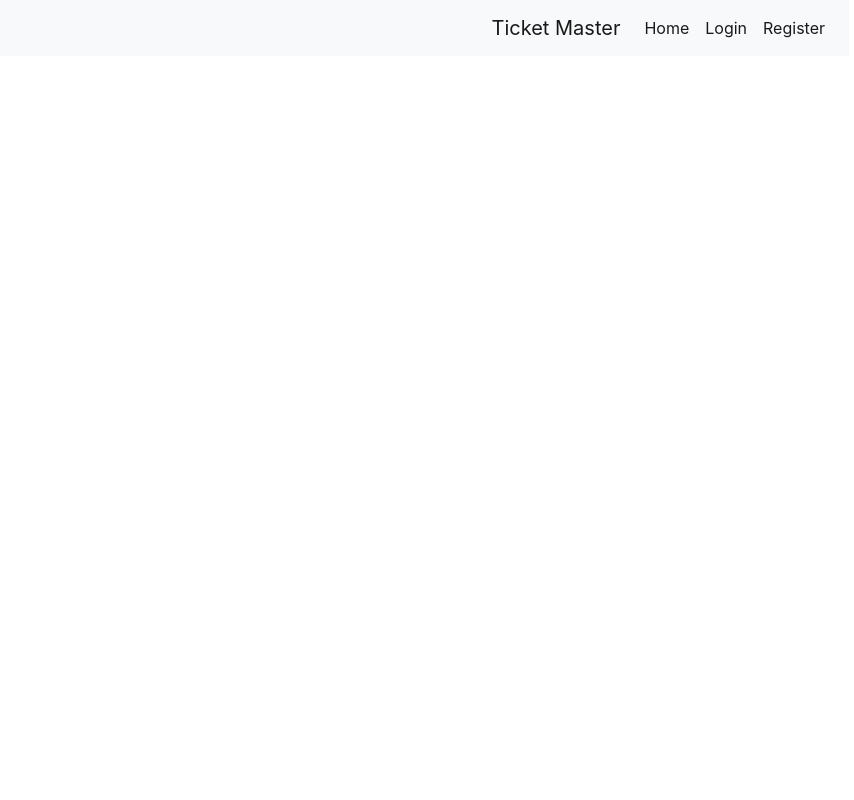
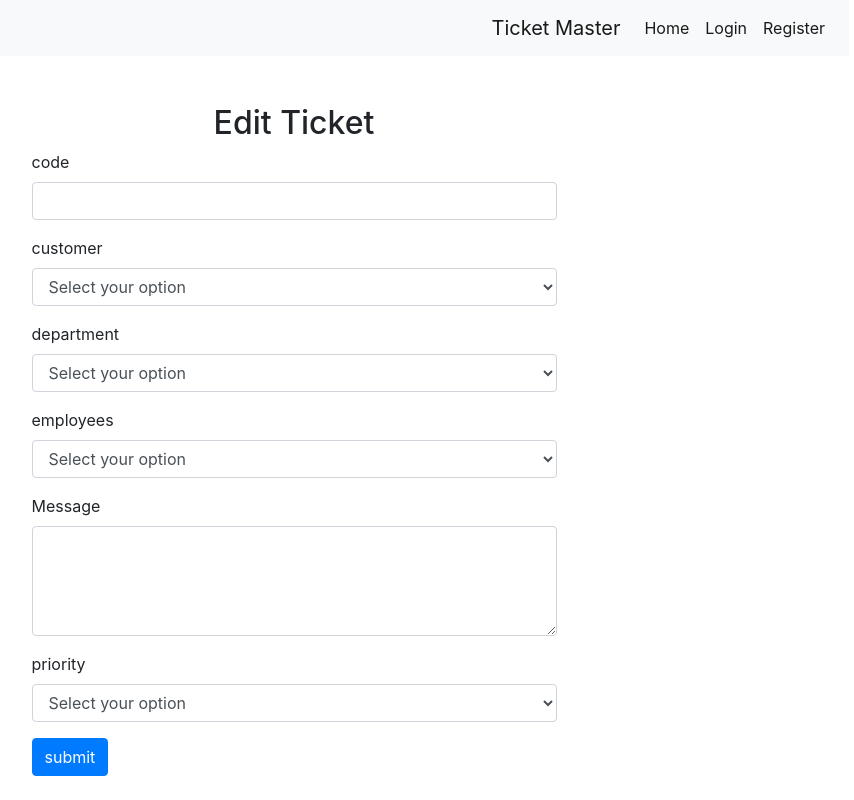
Before and after one commit to Suhas0512/Ticket_Master_Frontend, a React (Create React App) app: page /tickets/edit/1 in a window 1280 px wide. Shown: the whole page, without its empty margins (346-1200 px from the left). Built offline with nearby package versions, Linux system fonts and the light colour scheme.

Commit message:
second commit

```diff
--- a/src/App.js
+++ b/src/App.js
@@ -15,6 +15,7 @@ import EmployeesShow from './components/employees/Show';
 import EmployeesEdit from './components/employees/Edit';
 import TicketsList from './components/tickets/List';
 import TicketsNew from './components/tickets/New';
+import TicketEdit from './components/tickets/Edit'
 import Swal from 'sweetalert2';
 import { startLogout } from './actions/userAction';
 import Home from './components/Home';
@@ -91,11 +92,14 @@ function App(props) {
       <Route path="/users/login" component={Login}></Route>
       <Route path="/users/register" component={Register}></Route>
       <Route path="/users/account" component={Account}></Route>
+
       <Route path="/customers" component={CustomerList} exact={true}></Route>
       <Route path="/customers/new" component={CustomerNew}></Route>
       <Route path="/customers/edit/:id" component={CustomerEdit}></Route>
       <Route path="/customers/:id" component={CustomerShow}></Route>
+
       <Route path="/departments" component={DepartmentList} exact={true}></Route>
+
       <Route path="/employees" component={EmployeesList} exact={true}></Route>
       <Route path="/employees/new" component={EmployeesNew}></Route>
       <Route path="/employees/edit/:id" component={EmployeesEdit}></Route>
@@ -103,6 +107,7 @@ function App(props) {
 
       <Route path="/tickets" component={TicketsList} exact={true}></Route>
       <Route path="/tickets/new" component={TicketsNew}></Route>
+      <Route path="/tickets/edit/:id" component={TicketEdit}></Route>
       </Switch>
 
     </div>
--- a/src/actions/ticketsAction.js
+++ b/src/actions/ticketsAction.js
@@ -60,3 +60,24 @@ export const startRemoveTickets=(id)=>{
         })
     }
 }
+
+export const updateTicket=(ticket)=>{
+    return{
+        type:'UPDATE_TICKET',
+        payload:ticket
+    }
+}
+export const startUpdateTicket=(formData,id,redirect)=>{
+    return(dispatch)=>{
+        axios.put(`/tickets/${id}`,formData,{
+            headers:{
+                'x-auth':localStorage.getItem('authToken')
+            }
+        })
+        .then(response=>{
+            const ticket=response.data
+            dispatch(updateTicket(ticket))
+            redirect()
+        })
+    }
+}
--- /dev/null
+++ b/src/components/tickets/Edit.js
@@ -0,0 +1,22 @@
+import React from 'react'
+import { connect } from 'react-redux'
+import TicketsForm from './Form'
+import { startUpdateTicket } from '../../actions/ticketsAction'
+
+function TicketEdit(props){
+    const handleSubmit=(formData)=>{
+        const id=props.match.params.id
+        const redirect=()=>props.history.push('/tickets')
+        props.dispatch(startUpdateTicket(formData,id,redirect))
+    }
+    return (
+        <div className="col-md-6 offset-md-3">
+        <br/>
+        <br/>
+        <h2 className="text-center">Edit Ticket</h2>
+            <TicketsForm handleSubmit={handleSubmit}/>
+        </div>
+    )
+}
+
+export default connect()(TicketEdit)
--- a/src/components/tickets/Form.js
+++ b/src/components/tickets/Form.js
@@ -1,17 +1,18 @@
 import React from 'react'
 import { connect } from 'react-redux'
 import { withRouter } from 'react-router-dom'
+import { ticketFind } from '../../selectors/ticketSelector'
 
 class TicketsForm extends React.Component{
     constructor(props){
         super(props)
         this.state={
-            code:'',
-            customer:'',
-            department:'',
+            code:this.props.ticket?this.props.ticket.code:'',
+            customer:this.props.ticket?this.props.ticket.customer:'',
+            department:this.props.ticket?this.props.ticket.department:'',
             employees:'',
-            message:'',
-            priority:''
+            message:this.props.ticket?this.props.ticket.message:'',
+            priority:this.props.ticket?this.props.ticket.priority:''
         }
     }
     handleChange=(e)=>{
@@ -91,11 +92,13 @@ class TicketsForm extends React.Component{
         )
     }
 }
-const mapStateToProps=(state)=>{
+const mapStateToProps=(state,props)=>{
+    const id=props.match.params.id
     return{
         customer:state.customers,
         department:state.departments,
-        employees:state.employees
+        employees:state.employees,
+        ticket : ticketFind(state.tickets,id)
     }
 }
 export default withRouter(connect(mapStateToProps)(TicketsForm))
--- a/src/components/tickets/List.js
+++ b/src/components/tickets/List.js
@@ -5,6 +5,7 @@ import { Link, withRouter } from 'react-router-dom'
 import { MDBDataTable } from 'mdbreact'
 
 function TicketsList(props){
+    console.log(props)
     const handleRemove=(id)=>{
         const confirmRemove=window.confirm("Are you sure")
         if(confirmRemove){
@@ -21,6 +22,18 @@ function TicketsList(props){
                 field: 'code'
             },
             {
+                label: 'Customer',
+                field: 'customer'
+            },
+            {
+                label: 'Department',
+                field: 'department'
+            },
+            {
+                label: 'Employees',
+                field: 'employees'
+            },
+            {
                 label: 'Priority',
                 field: 'priority'
             },
@@ -35,9 +48,14 @@ function TicketsList(props){
         ],
         rows: props.tickets.map(ticket => ({
             code:ticket.code,
+            customer:ticket ? props.customer.find(cust=>cust._id == ticket.customer).name:'loading',
+            department:ticket ? props.department.find(depart=>depart._id == ticket.department).name:"loading",
+            employees:props.employee.length !==0 ? ticket.employees.map(tick=>{
+                return props.employee.find(emp=>emp._id == tick._id).name
+            }) : 'loading',
+            messages:ticket.message,
             priority:ticket.priority,
-            messages:ticket.message,
-            actions: <div>
+            actions: <div><Link to={`/tickets/edit/${ticket._id}`} className="btn btn-link">Edit</Link>
                 <button className="btn btn-danger btn-sm" onClick={() => {
                     handleRemove(ticket._id)
                 }}> remove </button>
@@ -58,8 +76,7 @@ function TicketsList(props){
         </div>
     )
 }
-const mapStateToProps=(state,props)=>{
-    const id=props.match.params.id
+const mapStateToProps=(state)=>{
     return{
         tickets : state.tickets,
         customer:state.customers,
--- a/src/reducers/ticketsReducer.js
+++ b/src/reducers/ticketsReducer.js
@@ -2,6 +2,15 @@ const ticketsInitial=[]
 
 const ticketsReducer=(state=ticketsInitial,action)=>{
     switch(action.type){
+        case 'UPDATE_TICKET':{
+            return state.map(ticket=>{
+                if(ticket._id==action.payload._id){
+                    return {...ticket,...action.payload}
+                }else{
+                    return {...ticket}
+                }
+            })
+        }
         case 'ADD_TICKETS':{
             return [...state,action.payload]
         }
```
